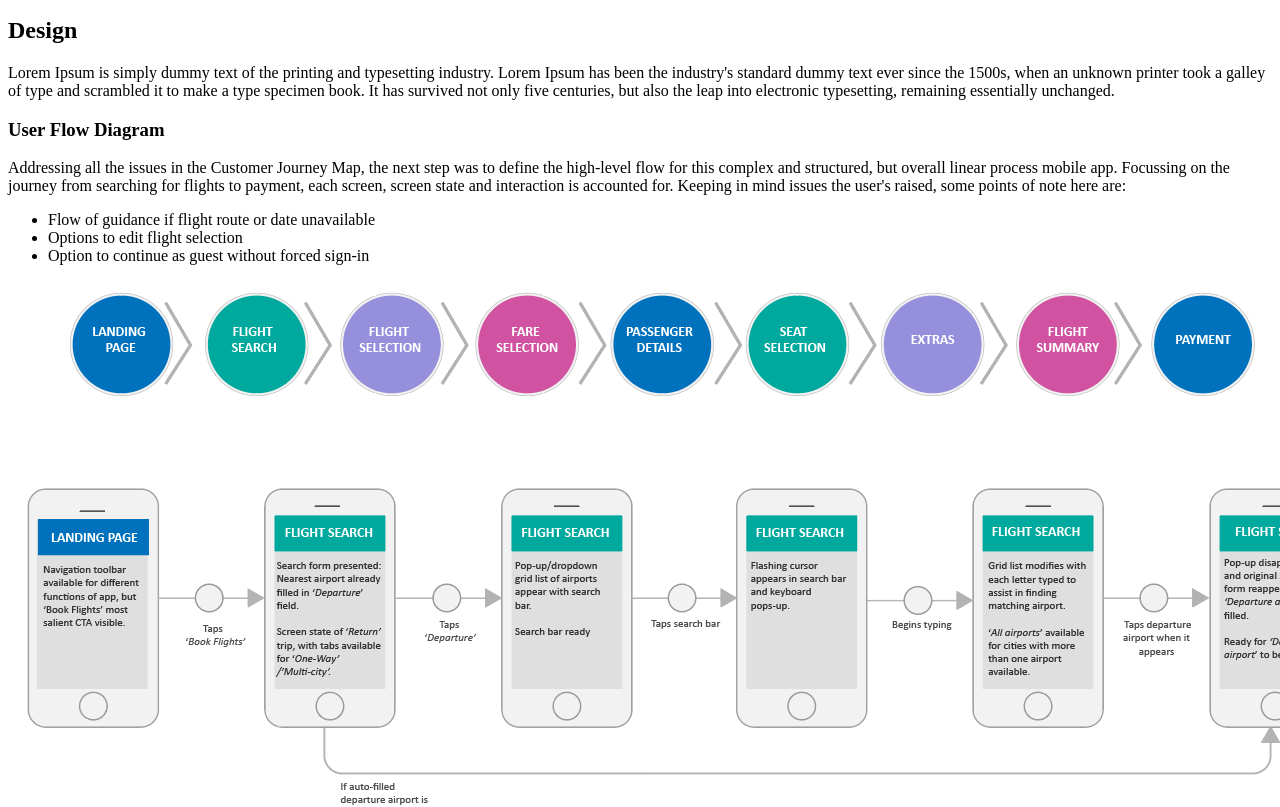
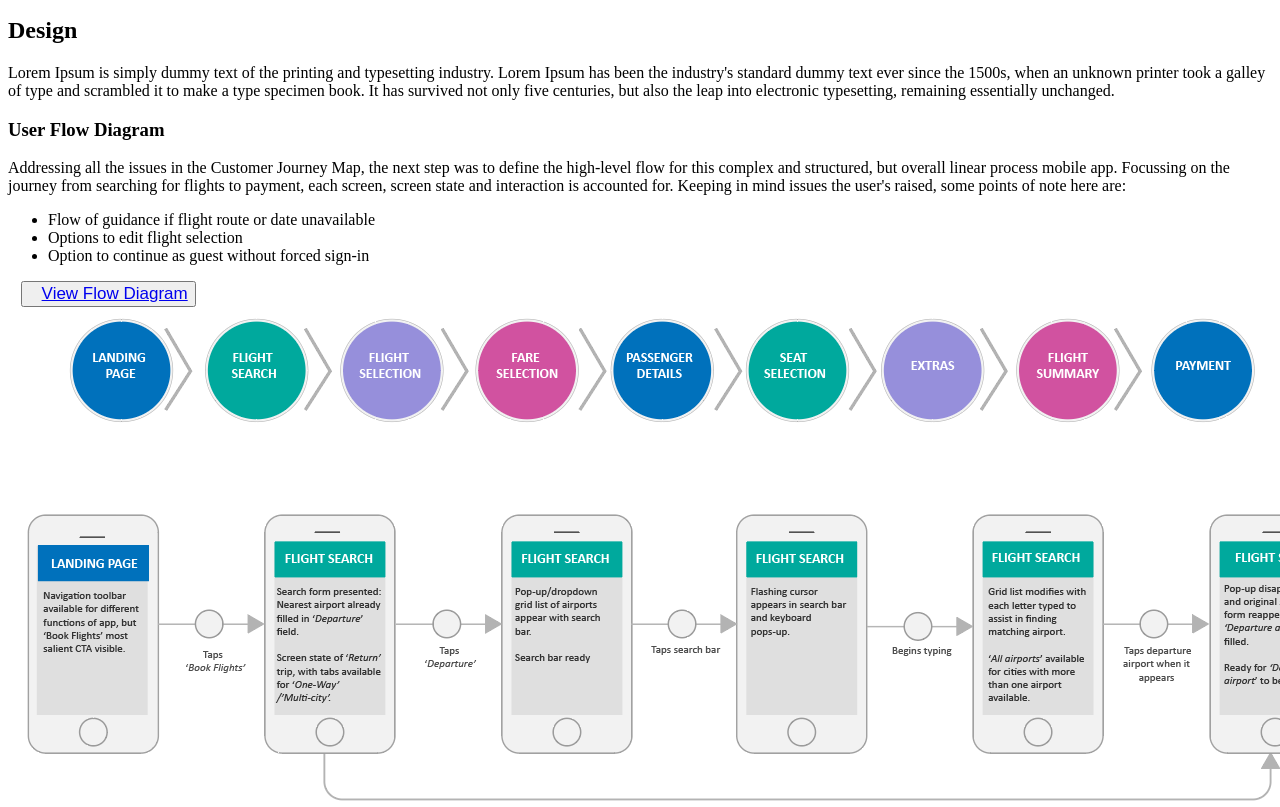
Before and after one commit to UXDoireann/Portfolio, a website: page src/client/views/flyux.html in a window 1280 px wide. Shown: the part 10834-11641 px from the top of the page. Drawn offline with Linux system fonts and the light colour scheme.

Commit message:
Add:Link pdf to button for flow diagram

```diff
--- a/src/client/styles/flyux.scss
+++ b/src/client/styles/flyux.scss
@@ -742,7 +742,7 @@ article{
         float:left;
         width:45vw;
         height:70vh;
-        margin-left:10vw;
+        margin-left:2vw;
     }
 
 
--- a/src/client/views/flyux.html
+++ b/src/client/views/flyux.html
@@ -195,7 +195,7 @@
             </div>
 
 
-        <article class="user_flow_diagram" ><div class="left_text"><h3>User Flow Diagram</h2>
+        <article  ><div class="left_text"><h3>User Flow Diagram</h2>
          <p>Addressing all the issues in the Customer Journey Map, the next step was to define
             the high-level flow for this complex and structured, but overall linear process mobile app.
             Focussing on the journey from searching for flights to payment, each screen, screen state and
@@ -206,8 +206,9 @@
                <li>Option to continue as guest without forced sign-in</li>
             </ul>
          </p>
+         <button class="pdf_link" style="margin-left:1vw;"><a href='../media/flow_diagram.pdf' style="font-size: 17px; margin-left: 1vw; float:center" >View Flow Diagram</a></button>
       </div>
-         <img id="flow" src = '../media/flow_diagram_pic.png' loading="lazy" alt="User Flow Diagram Detail">
+         <img class="section_image" src = '../media/flow_diagram_pic.png' loading="lazy" alt="User Flow Diagram Detail">
             </article>
 
 
```
